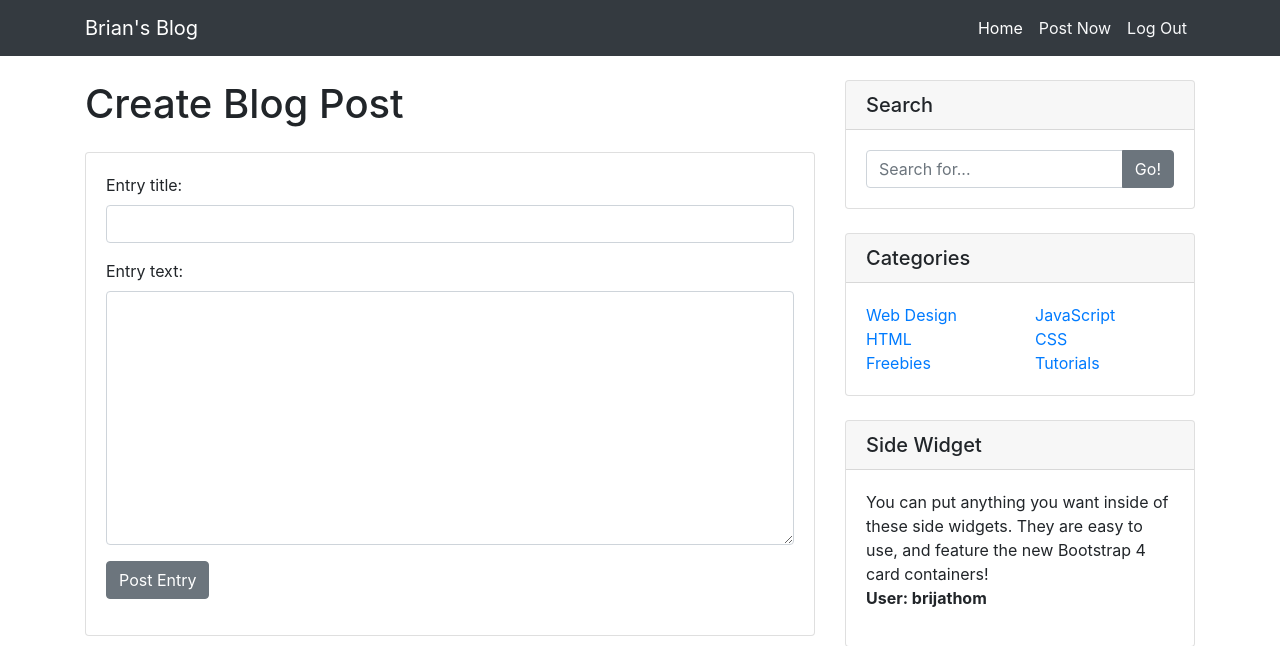
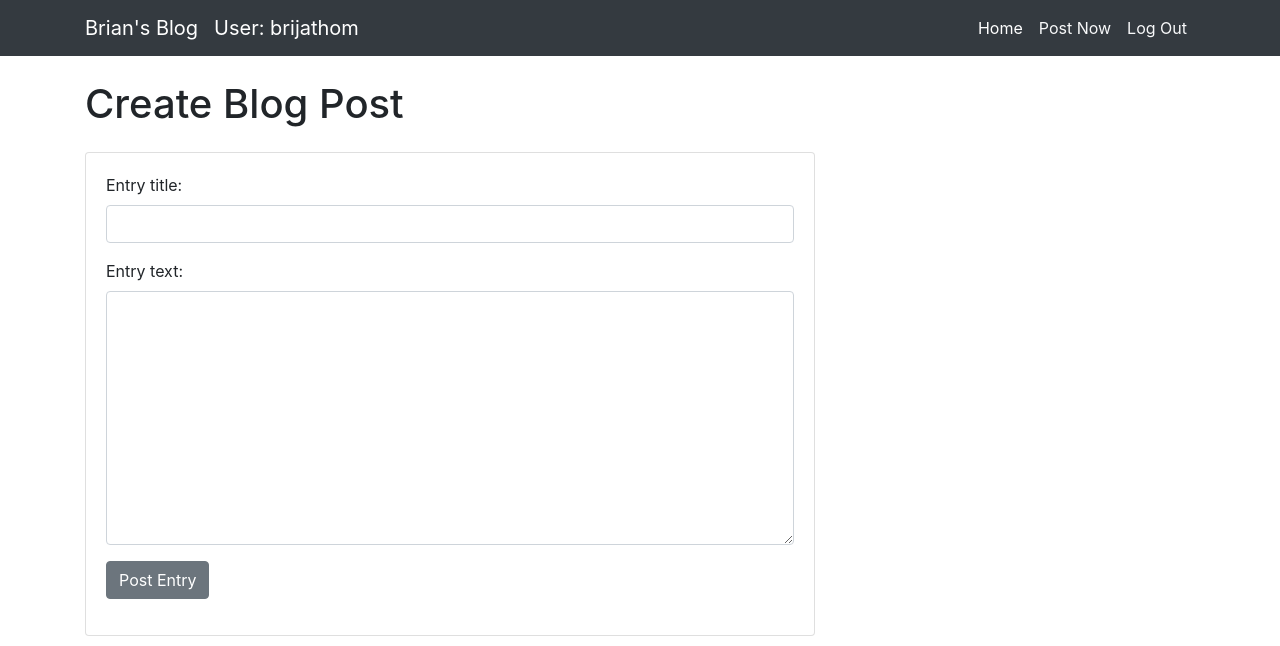
Before and after one commit to brijathom/blog, a Django app: page /create_entry/ in a window 1280 px wide. Shown: the top 646 px of the page. Run offline with Django 3.2, Linux system fonts and the light colour scheme; a user stored in the database is signed in; some libraries are stand-ins or nearby versions.

Commit message:
Comment out code that is not being currently used

```diff
--- a/entries/templates/entries/base.html
+++ b/entries/templates/entries/base.html
@@ -23,6 +23,9 @@
         <nav class="navbar navbar-expand-lg navbar-dark bg-dark fixed-top">
             <div class="container">
                 <a class="navbar-brand" href="{% url 'blog_home' %}">Brian's Blog</a>
+                {% if user.is_authenticated %}
+                <div class="navbar-brand">User: {{ user.username }}</div>
+                {% endif %}
                 <button
                     class="navbar-toggler"
                     type="button"
@@ -73,9 +76,9 @@
             <div class="row">
                 {% block content %} {% endblock %}
 
-                <!-- Sidebar Widgets Column  -->
+                <!--                 <!~~ Sidebar Widgets Column  ~~>
                 <div class="col-md-4">
-                    <!-- Search Widget  -->
+                    <!~~ Search Widget  ~~>
                     <div class="card my-4">
                         <h5 class="card-header">Search</h5>
                         <div class="card-body">
@@ -88,7 +91,7 @@
                         </div>
                     </div>
 
-                    <!-- Categories Widget  -->
+                    <!~~ Categories Widget  ~~>
                     <div class="card my-4">
                         <h5 class="card-header">Categories</h5>
                         <div class="card-body">
@@ -123,7 +126,7 @@
                         </div>
                     </div>
 
-                    <!-- Side Widget -->
+                    <!~~ Side Widget ~~>
                     <div class="card my-4">
                         <h5 class="card-header">Side Widget</h5>
                         <div class="card-body">
@@ -137,17 +140,9 @@
                     </div>
                 </div>
             </div>
-            <!-- /.row -->
+        </div> -->
+            </div>
         </div>
-        <!-- /.container -->
-
-        <!-- Footer -->
-        <!-- <footer class="py-5 bg-dark">
-            <div class="container">
-                <p class="m-0 text-center text-white">Copyright &copy; Your Website 2020</p>
-            </div> -->
-        <!-- /.container -->
-        <!-- </footer> -->
 
         <!-- Bootstrap core JavaScript -->
         <script src="{%  static 'entries/vendor/jquery/jquery.min.js' %}"></script>
--- a/users/views.py
+++ b/users/views.py
@@ -1,6 +1,7 @@
 from django.shortcuts import render, redirect
 from .forms import RegistrationForm
 from django.contrib.auth import authenticate, login
+from django.contrib.auth.models import User
 
 
 def register(request):
```
Also changed, not shown: db.sqlite3.
